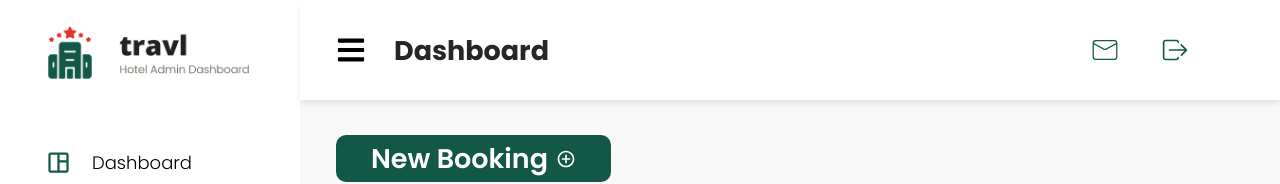
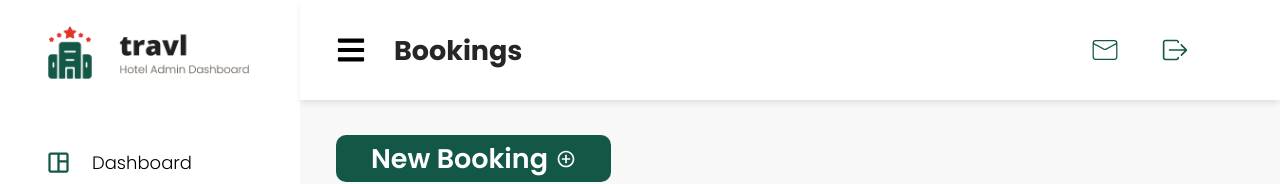
Before and after one commit to danipoav/Dashboard-Hotel, a React (Vite) app: page /home/bookings in a window 1280 px wide. Shown: the top 184 px of the page. Built offline with nearby package versions, Linux system fonts and the light colour scheme; sample sign-in values are in the browser's storage; a web font is replaced by a local one.

Commit message:
Making title dinamyc

```diff
--- a/src/components/Dashboard/Bookings/Bookings.jsx
+++ b/src/components/Dashboard/Bookings/Bookings.jsx
@@ -23,7 +23,7 @@ export default function Bookings() {
 
     const handleEdit = (booking) => {
         dispatch(fetchBooking(booking))
-        navigate('create')
+        navigate('edit')
     }
 
     const handleShow = (booking) => {
--- a/src/components/Dashboard/TopBar/TopBar.jsx
+++ b/src/components/Dashboard/TopBar/TopBar.jsx
@@ -1,23 +1,42 @@
-import { useSelector, useDispatch } from "react-redux";
+import { useDispatch } from "react-redux";
 import { logout } from "../../../store/slices/authSlice";
 import { CiMail } from "react-icons/ci";
 import { IoIosLogOut } from "react-icons/io";
-import { useNavigate } from "react-router-dom";
+import { useLocation } from "react-router-dom";
 import { NotificationBar, LeftSection, RightSection, TitleTop } from './TopBar.styles'
 import { FaBars } from "react-icons/fa";
 export default function TopBar() {
 
-    const navigate = useNavigate();
     const dispatch = useDispatch();
+    const location = useLocation();
 
     const handleLogOut = () => {
         dispatch(logout())
     }
+
+    const getTitle = (pathname) => {
+        switch (pathname) {
+            case '/home':
+                return 'Dashboard';
+            case '/home/room':
+                return 'Rooms'
+            case '/home/bookings':
+                return 'Bookings'
+            case '/home/users':
+                return 'Users';
+            case '/home/contacts':
+                return 'Contacts'
+            default:
+                return 'Dashboard'
+        }
+
+    }
+    console.log(location.pathname)
     return (
         <NotificationBar>
             <LeftSection>
                 <FaBars size={30} />
-                <TitleTop>Dashboard</TitleTop>
+                <TitleTop>{getTitle(location.pathname)}</TitleTop>
             </LeftSection>
 
             <RightSection>
```
